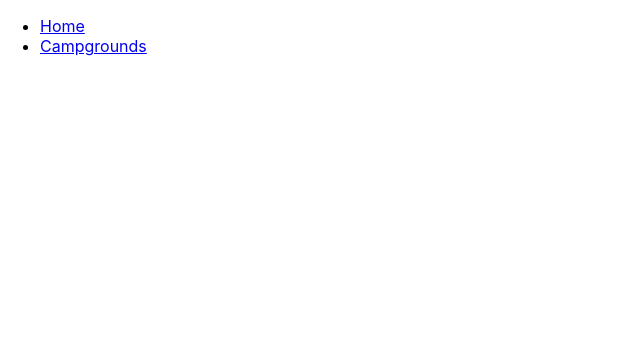
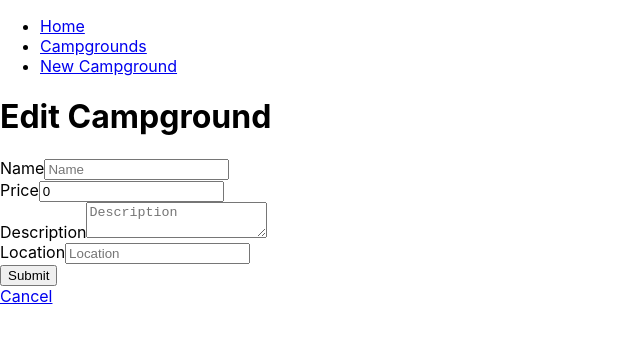
Before and after one commit to Insidiae/yelpcamp-mern, a React (Create React App) app in the folder frontend/: page /campgrounds/1/edit in a window 1280 px wide. Shown: the top 342 px of the page, without its empty margins (0-640 px from the left). Built offline with nearby package versions, Linux system fonts and the light colour scheme; no server answers.

Commit message:
Finish Campgrounds CRUD section

```diff
--- a/frontend/src/App.js
+++ b/frontend/src/App.js
@@ -1,8 +1,11 @@
 import React from "react";
 import { BrowserRouter as Router, Switch, Route, Link } from "react-router-dom";
 
+import HomePage from "./pages/HomePage";
 import CampgroundList from "./pages/campgrounds/CampgroundList";
 import Campground from "./pages/campgrounds/Campground";
+import NewCampground from "./pages/campgrounds/NewCampground";
+import EditCampground from "./pages/campgrounds/EditCampground";
 
 function App() {
   return (
@@ -16,17 +19,29 @@ function App() {
             <li>
               <Link to="/campgrounds">Campgrounds</Link>
             </li>
+            <li>
+              <Link to="/campgrounds/new">New Campground</Link>
+            </li>
           </ul>
         </nav>
 
         {/* A <Switch> looks through its children <Route>s and
             renders the first one that matches the current URL. */}
         <Switch>
+          <Route path="/" exact>
+            <HomePage />
+          </Route>
           <Route path="/campgrounds" exact>
             <CampgroundList />
           </Route>
+          <Route path="/campgrounds/new" exact>
+            <NewCampground />
+          </Route>
           <Route path="/campgrounds/:id" exact>
             <Campground />
+          </Route>
+          <Route path="/campgrounds/:id/edit" exact>
+            <EditCampground />
           </Route>
         </Switch>
       </div>
--- /dev/null
+++ b/frontend/src/pages/HomePage.js
@@ -0,0 +1,11 @@
+import React from "react";
+
+function HomePage() {
+  return (
+    <div>
+      <h1>Welcome to YelpCamp</h1>
+    </div>
+  );
+}
+
+export default HomePage;
--- a/frontend/src/pages/campgrounds/Campground.js
+++ b/frontend/src/pages/campgrounds/Campground.js
@@ -1,5 +1,5 @@
 import React, { useState, useEffect } from "react";
-import { useParams } from "react-router-dom";
+import { Link, useHistory, useParams } from "react-router-dom";
 
 import CampgroundsService from "../../services/campgrounds.service";
 import { formatMoney } from "../../utils/formatMoney";
@@ -7,10 +7,16 @@ import { formatMoney } from "../../utils/formatMoney";
 function Campground() {
   const [campground, setCampground] = useState([]);
   const { id } = useParams();
+  const history = useHistory();
 
   async function getCampground(id) {
     const res = await CampgroundsService.get(id);
     setCampground(res.data);
+  }
+
+  async function deleteCampground(id) {
+    await CampgroundsService.delete(id);
+    history.push("/campgrounds");
   }
 
   useEffect(() => {
@@ -27,6 +33,9 @@ function Campground() {
       <p>
         <em>{campground.description}</em>
       </p>
+
+      <Link to={`/campgrounds/${id}/edit`}>Edit</Link>
+      <button onClick={() => deleteCampground(id)}>Delete</button>
     </div>
   );
 }
--- a/frontend/src/pages/campgrounds/CampgroundList.js
+++ b/frontend/src/pages/campgrounds/CampgroundList.js
@@ -21,7 +21,7 @@ function CampgroundList() {
       <h1>Campgrounds</h1>
       <ul>
         {campgrounds.map((campground) => (
-          <li>
+          <li key={campground._id}>
             <h2>
               <Link to={`/campgrounds/${campground._id}`}>
                 {campground.title} - {campground.location}
--- /dev/null
+++ b/frontend/src/pages/campgrounds/EditCampground.js
@@ -0,0 +1,99 @@
+import React, { useState, useEffect } from "react";
+import { Link, useHistory, useParams } from "react-router-dom";
+
+import CampgroundsService from "../../services/campgrounds.service";
+
+function EditCampground() {
+  const { id } = useParams();
+  const history = useHistory();
+  const [name, setName] = useState("");
+  const [price, setPrice] = useState(0);
+  const [description, setDescription] = useState("");
+  const [location, setLocation] = useState("");
+
+  async function getCampgroundData(id) {
+    const res = await CampgroundsService.get(id);
+    setName(res.data.title);
+    setPrice(res.data.price / 100);
+    setDescription(res.data.description);
+    setLocation(res.data.location);
+  }
+
+  useEffect(() => {
+    getCampgroundData(id);
+  }, [id]);
+
+  async function handleSubmit(e) {
+    e.preventDefault();
+
+    const campground = {
+      title: name,
+      price: price * 100,
+      description,
+      location,
+    };
+
+    await CampgroundsService.edit(id, { campground });
+
+    history.push(`/campgrounds/${id}`);
+  }
+
+  return (
+    <div>
+      <h1>Edit Campground</h1>
+      <form onSubmit={handleSubmit}>
+        <div>
+          <label htmlFor="title">Name</label>
+          <input
+            type="text"
+            name="title"
+            id="title"
+            placeholder="Name"
+            value={name}
+            onChange={(e) => setName(e.target.value)}
+          />
+        </div>
+        <div>
+          <label htmlFor="price">Price</label>
+          <input
+            type="number"
+            name="price"
+            id="price"
+            placeholder="Price"
+            step="0.01"
+            min="0"
+            value={price}
+            onChange={(e) => setPrice(e.target.value)}
+          />
+        </div>
+        <div>
+          <label htmlFor="description">Description</label>
+          <textarea
+            name="description"
+            id="description"
+            placeholder="Description"
+            value={description}
+            onChange={(e) => setDescription(e.target.value)}
+          />
+        </div>
+        <div>
+          <label htmlFor="location">Location</label>
+          <input
+            type="text"
+            name="location"
+            id="location"
+            placeholder="Location"
+            value={location}
+            onChange={(e) => setLocation(e.target.value)}
+          />
+        </div>
+
+        <button type="submit">Submit</button>
+      </form>
+
+      <Link to={`/campgrounds/${id}`}>Cancel</Link>
+    </div>
+  );
+}
+
+export default EditCampground;
--- /dev/null
+++ b/frontend/src/pages/campgrounds/NewCampground.js
@@ -0,0 +1,86 @@
+import React, { useState } from "react";
+import { Link, useHistory } from "react-router-dom";
+
+import CampgroundsService from "../../services/campgrounds.service";
+
+function NewCampground() {
+  const history = useHistory();
+  const [name, setName] = useState("");
+  const [price, setPrice] = useState(0);
+  const [description, setDescription] = useState("");
+  const [location, setLocation] = useState("");
+
+  async function handleSubmit(e) {
+    e.preventDefault();
+
+    const campground = {
+      title: name,
+      price: price * 100,
+      description,
+      location,
+    };
+
+    await CampgroundsService.create({ campground });
+
+    history.push("/campgrounds");
+  }
+
+  return (
+    <div>
+      <h1>New Campground</h1>
+      <form onSubmit={handleSubmit}>
+        <div>
+          <label htmlFor="title">Name</label>
+          <input
+            type="text"
+            name="title"
+            id="title"
+            placeholder="Name"
+            value={name}
+            onChange={(e) => setName(e.target.value)}
+          />
+        </div>
+        <div>
+          <label htmlFor="price">Price</label>
+          <input
+            type="number"
+            name="price"
+            id="price"
+            placeholder="Price"
+            step="0.01"
+            min="0"
+            value={price}
+            onChange={(e) => setPrice(e.target.value)}
+          />
+        </div>
+        <div>
+          <label htmlFor="description">Description</label>
+          <textarea
+            name="description"
+            id="description"
+            placeholder="Description"
+            value={description}
+            onChange={(e) => setDescription(e.target.value)}
+          />
+        </div>
+        <div>
+          <label htmlFor="location">Location</label>
+          <input
+            type="text"
+            name="location"
+            id="location"
+            placeholder="Location"
+            value={location}
+            onChange={(e) => setLocation(e.target.value)}
+          />
+        </div>
+
+        <button type="submit">Submit</button>
+      </form>
+
+      <Link to="/campgrounds">Cancel</Link>
+    </div>
+  );
+}
+
+export default NewCampground;
--- a/frontend/src/services/campgrounds.service.js
+++ b/frontend/src/services/campgrounds.service.js
@@ -2,12 +2,24 @@ import http from "../utils/http-common";
 
 class CampgroundsService {
   getAll() {
-    return http.get(`/campgrounds`);
+    return http.get("/campgrounds");
   }
 
   get(id) {
     return http.get(`/campgrounds/${id}`);
   }
+
+  create(data) {
+    return http.post("/campgrounds", data);
+  }
+
+  edit(id, data) {
+    return http.put(`/campgrounds/${id}`, data);
+  }
+
+  delete(id) {
+    return http.delete(`/campgrounds/${id}`);
+  }
 }
 
 export default new CampgroundsService();
```
Also changed, not shown: 2 other files (tests, documents, lock files or other folders).
